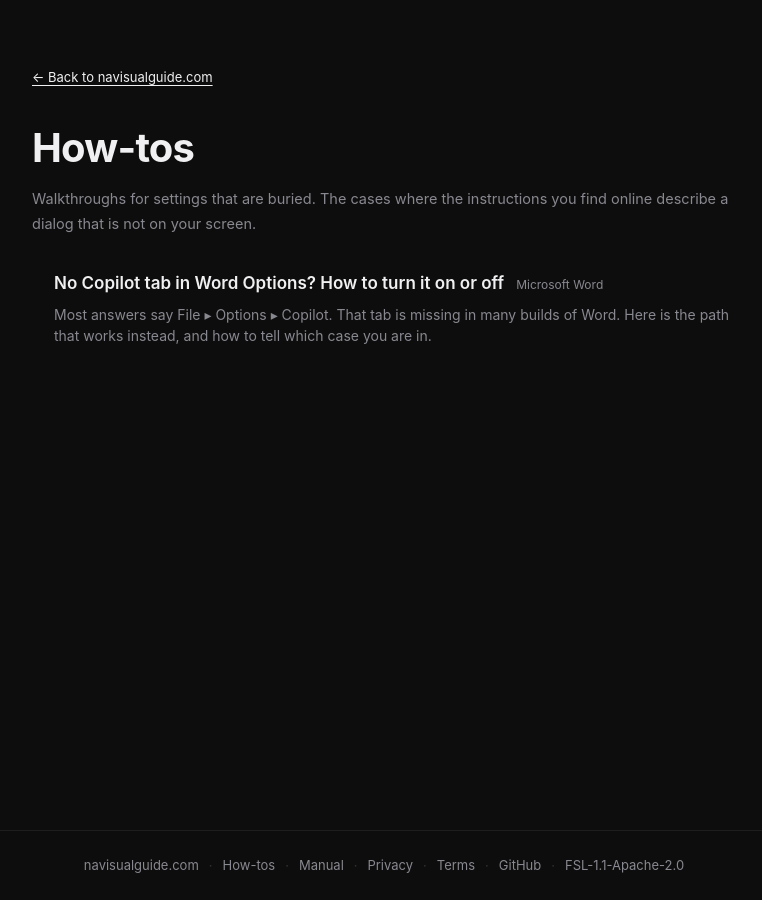
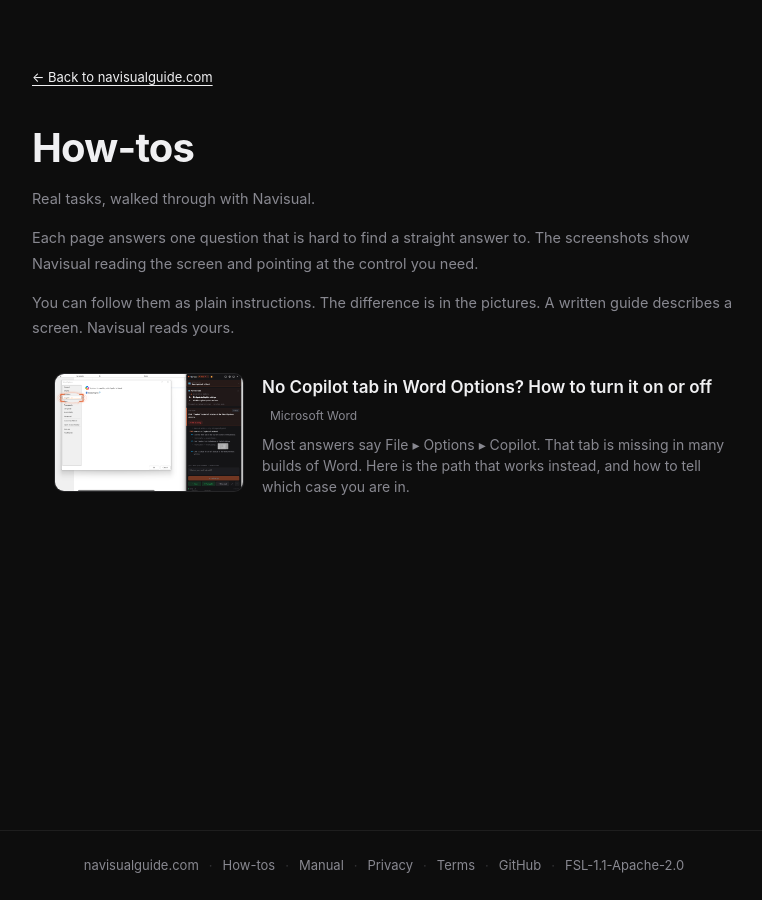
Before and after one commit to NavisualGuide/NavisualGuide.github.io, a Jekyll site: the page built from guides/index.html, in a window 1280 px wide. Shown: the whole page, without its empty margins (256-1018 px from the left). Built offline with Jekyll 4.4.1, drawn with Linux system fonts in a browser that asks for light colours.

Commit message:
guides index: frame it as the Navisual showcase it actually is
The page sold itself as 'walkthroughs for settings that are buried'. That
describes the articles' subject matter and omits the entire reason they exist.
This is a showcase collection, and the framing now says so.

Two changes:

1. Copy. Leads with 'Real tasks, walked through with Navisual', then says what
   the screenshots show, then keeps the honest half: the pages still work as
   plain instructions. That balance is load-bearing and is written into a
   comment so it survives future edits. Each article has to be the best plain
   answer to its question or it will never rank, and nobody arrives to be shown
   anything. So the showcase lives in the screenshots and the closing note,
   never in place of the answer.

2. Thumbnails. A list of titles is not a showcase. Each row now leads with a
   screenshot of Navisual pointing at a real control, which is the thing the
   collection is for and cannot be conveyed by a title and a blurb. It reuses
   hero_image, already present to feed the schema.org HowTo image, so a
   well-formed article gets its thumbnail for free; one without degrades to the
   previous text-only row rather than leaving a broken frame. Fixed 16:10 crop
   anchored to the top keeps rows even, since the dialog and the panel both sit
   in the upper half. Stacks under 620px.

Meta and og descriptions updated to match.

```diff
--- a/guides/index.html
+++ b/guides/index.html
@@ -8,7 +8,7 @@
   <meta charset="UTF-8" />
   <meta name="viewport" content="width=device-width, initial-scale=1.0" />
   <title>How-tos — Navisual</title>
-  <meta name="description" content="Walkthroughs for Windows settings and click-paths that are hard to find. The ones where published instructions do not match what is on your screen." />
+  <meta name="description" content="Real Windows tasks walked through with Navisual. Screenshots show it reading the screen and pointing at the control you need." />
   {%- comment -%}
     Indexability tracks the same condition sitemap.xml uses: this page is only
     worth a crawler's attention once at least one guide is actually published.
@@ -29,8 +29,8 @@
   <meta name="robots" content="noindex, follow" />
   {%- endif %}
   <link rel="canonical" href="https://navisualguide.com/guides/" />
-  <meta property="og:title" content="How-tos — Navisual" />
-  <meta property="og:description" content="Walkthroughs for Windows settings and click-paths that are hard to find." />
+  <meta property="og:title" content="How-tos - Navisual in action" />
+  <meta property="og:description" content="Real Windows tasks walked through with Navisual, showing it point at the control you need." />
   <meta property="og:type" content="website" />
   <meta property="og:url" content="https://navisualguide.com/guides/" />
   <meta property="og:site_name" content="Navisual" />
@@ -46,9 +46,28 @@
     <div class="prose">
     <a class="legal-back" href="/">← Back to navisualguide.com</a>
     <h1>How-tos</h1>
+    {%- comment -%}
+      This is a Navisual showcase collection, not a tips blog. The framing must
+      say so. An earlier version sold it as "walkthroughs for settings that are
+      buried", which describes the articles' subject matter and leaves out the
+      entire reason they exist.
+
+      The balance to hold: each article still has to be the best plain answer to
+      its question, or it will not rank and nobody will arrive to be shown
+      anything. So the showcase lives in the screenshots and the closing note,
+      never in place of the answer. This paragraph says that out loud rather
+      than pretending the pages are neutral.
+    {%- endcomment -%}
     <p>
-      Walkthroughs for settings that are buried. The cases where the instructions you
-      find online describe a dialog that is not on your screen.
+      Real tasks, walked through with Navisual.
+    </p>
+    <p>
+      Each page answers one question that is hard to find a straight answer to. The
+      screenshots show Navisual reading the screen and pointing at the control you need.
+    </p>
+    <p>
+      You can follow them as plain instructions. The difference is in the pictures. A
+      written guide describes a screen. Navisual reads yours.
     </p>
 
     {%- comment -%}
@@ -61,10 +80,27 @@
     {% if sorted.size > 0 %}
     <ul class="guide-list">
       {% for g in sorted %}
+      {%- comment -%}
+        The thumbnail is the showcase. A list of titles and blurbs describes a
+        set of articles; a screenshot of Navisual pointing at a real control
+        shows what they are for, before anyone clicks anything.
+
+        It uses hero_image, which already exists to feed the schema.org HowTo
+        image, so an article gets a thumbnail for free by being well-formed. An
+        article without one degrades to the old text-only row rather than
+        leaving a broken frame.
+      {%- endcomment -%}
       <li>
-        <a href="{{ g.url }}">{{ g.title }}</a>
-        {% if g.app %}<span class="guide-app">{{ g.app }}</span>{% endif %}
-        {% if g.description %}<p>{{ g.description }}</p>{% endif %}
+        {%- if g.hero_image %}
+        <a class="guide-thumb" href="{{ g.url }}" tabindex="-1" aria-hidden="true">
+          <img src="{{ g.hero_image }}" alt="" loading="lazy" decoding="async" />
+        </a>
+        {%- endif %}
+        <div class="guide-entry">
+          <a href="{{ g.url }}">{{ g.title }}</a>
+          {% if g.app %}<span class="guide-app">{{ g.app }}</span>{% endif %}
+          {% if g.description %}<p>{{ g.description }}</p>{% endif %}
+        </div>
       </li>
       {% endfor %}
     </ul>
--- a/style.css
+++ b/style.css
@@ -749,9 +749,49 @@
   margin: 28px 0 0;
 }
 
+/* Each row is a thumbnail beside its blurb. The thumbnail carries the whole
+   point of the collection: it shows Navisual pointing at a real control, which
+   a title and a blurb cannot do. Rows without a hero_image simply have no
+   thumbnail and the text takes the full width. */
 .guide-list li {
+  display: flex;
+  gap: 18px;
+  align-items: flex-start;
   padding: 18px 0;
   border-bottom: 1px solid var(--border);
+}
+
+.guide-entry { flex: 1; min-width: 0; }
+
+.guide-thumb {
+  flex: 0 0 190px;
+  display: block;
+  border-radius: var(--radius);
+  overflow: hidden;
+  border: 1px solid var(--border);
+  background: var(--surface);
+  line-height: 0;
+}
+
+.guide-thumb img {
+  display: block;
+  width: 100%;
+  /* Screenshots are wide (~1.5:1) but crop well: the interesting half is the
+     dialog and the panel, both near the top. A fixed 16:10 box keeps every row
+     the same height however the source images differ. */
+  aspect-ratio: 16 / 10;
+  object-fit: cover;
+  object-position: center top;
+  transition: transform 0.2s ease;
+}
+
+.guide-list li:hover .guide-thumb img { transform: scale(1.03); }
+
+@media (max-width: 620px) {
+  /* Side by side leaves neither the picture nor the blurb enough room on a
+     phone, so stack and let the thumbnail run full width. */
+  .guide-list li { flex-direction: column; gap: 12px; }
+  .guide-thumb { flex: none; width: 100%; }
 }
 
 .guide-list li:last-child { border-bottom: none; }
```
